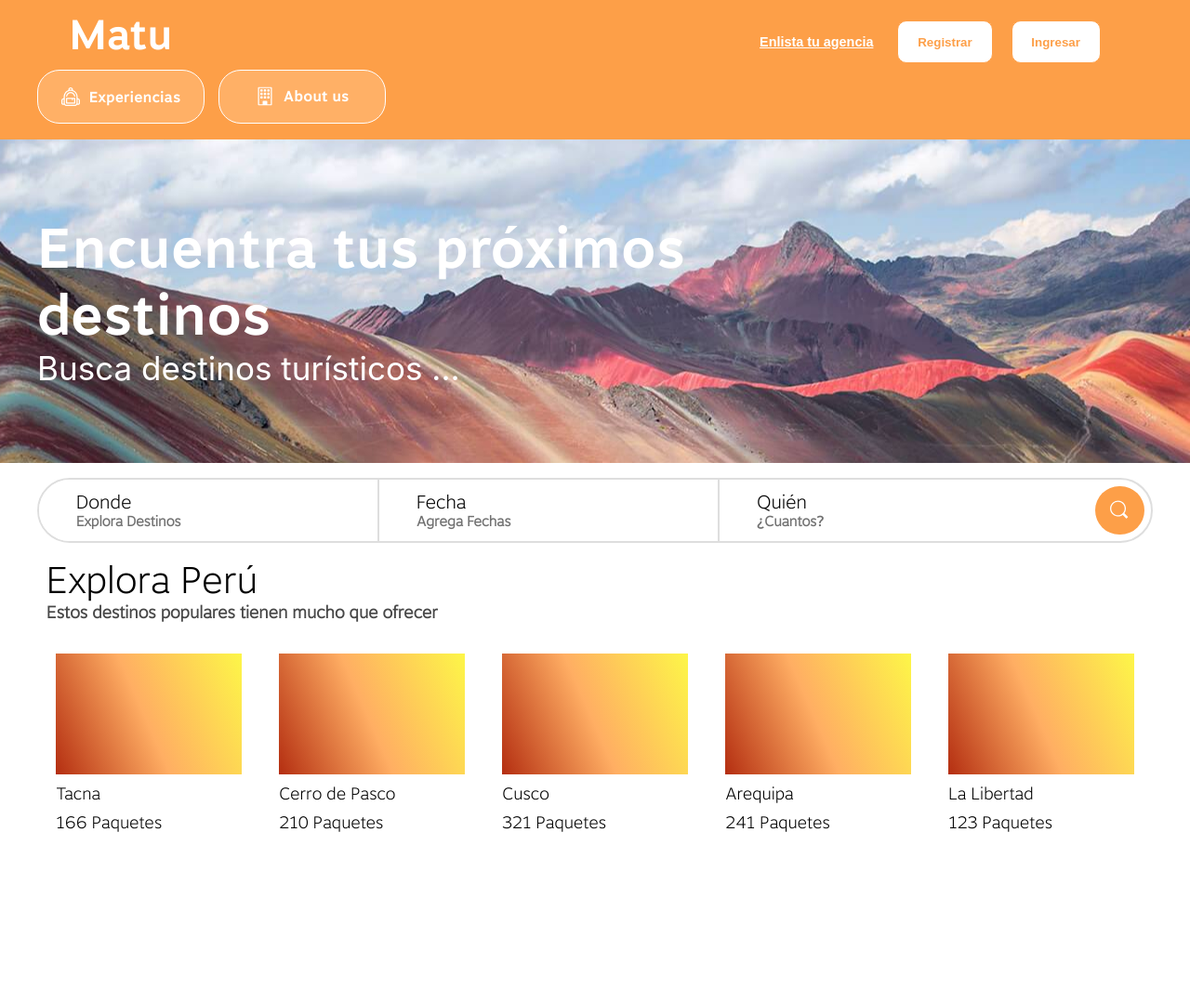
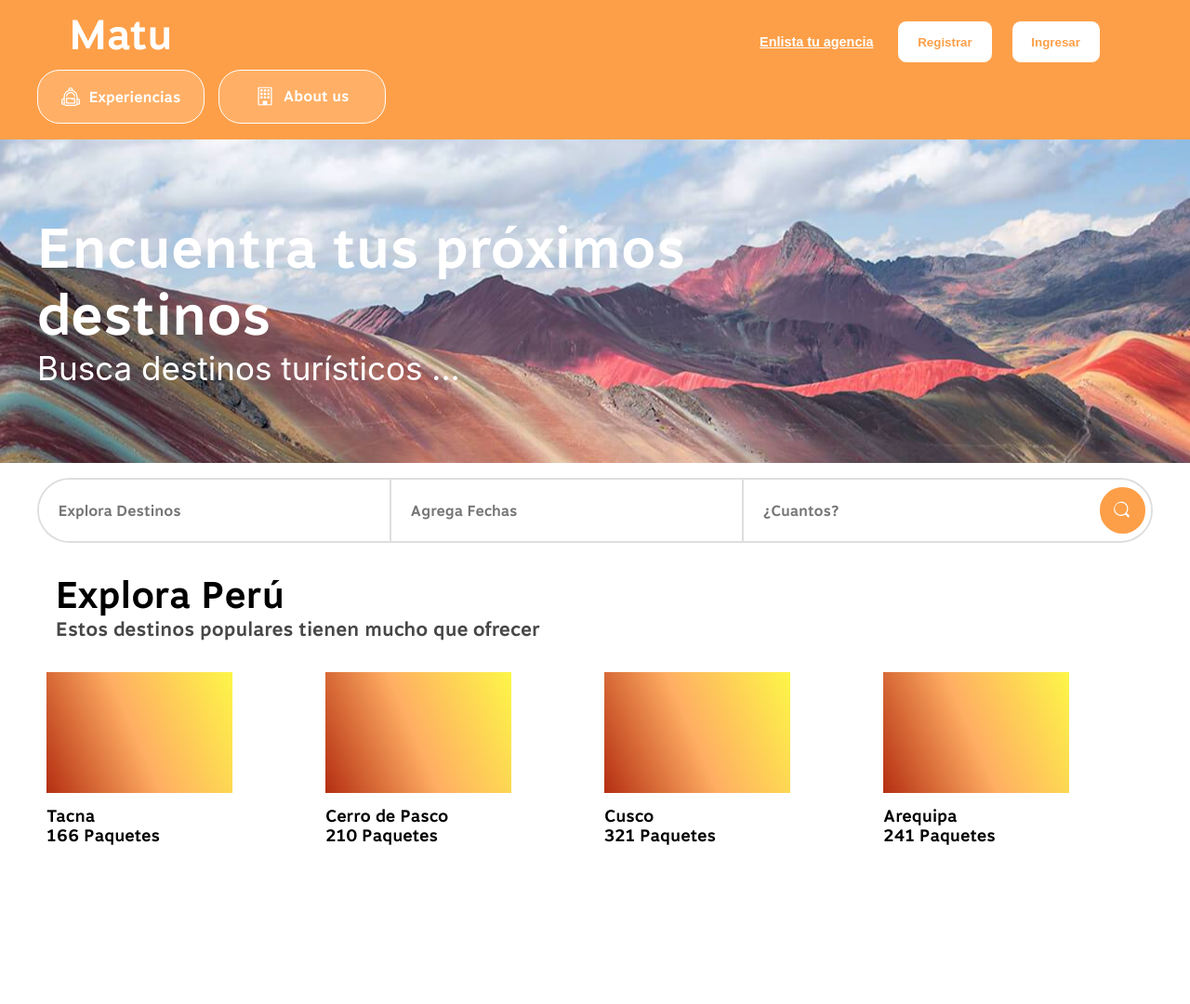
Before and after one commit to roquidev/Matu, a Django app: page /demo/ in a window 1280 px wide. Shown: the whole page at 93% size. Run offline with Django 4.2, Linux system fonts and the light colour scheme; some libraries are stand-ins or nearby versions.

Commit message:
SearchBox & Slider

```diff
--- a/static/demo.css
+++ b/static/demo.css
@@ -173,13 +173,7 @@
     font-size: 2.19rem;
     font-family: Inter;
 }
-.slogan {
-    overflow: hidden;
-    display: flex;
-    flex-direction: column;
-    align-items: flex-start;
-    justify-content: center;
-}
+
 .banner-component {
     width: 120rem;
     height: 21.75rem;
@@ -196,45 +190,34 @@
     font-size: 3.75rem;
 }
 
-.explora-destinos {
-    position: relative;
-    font-size: 0.94rem;
-    font-weight: 600;
-    color: #717171;
-}
-.date,
-.where {
-    background-color: #fff;
-    border-right: 2px solid #dedede;
+.slogan {
+    overflow: hidden;
     display: flex;
     flex-direction: column;
     align-items: flex-start;
     justify-content: center;
 }
-.where {
-    align-self: stretch;
-    flex: 1;
-    overflow: hidden;
-    padding: 0.56rem 2.5rem;
-}
-.date {
-    padding: 0 2.5rem;
-}
-.circle-container-icon,
+
+.where,
 .date,
 .who {
-    align-self: stretch;
-    flex: 1;
-    overflow: hidden;
-}
-.who {
-    background-color: #fff;
+    border: none;
+    border-right: 2px solid #dedede;
+    width: 100%;
+    height: 100%;
     display: flex;
     flex-direction: column;
     align-items: flex-start;
     justify-content: center;
-    padding: 0 2.5rem;
+    font-family: Motiva-Bold;
+    padding: 0 1.3rem;
+    font-size: 1rem;
 }
+
+.who {
+    border-right: none;
+}
+
 .circle-container-icon {
     position: relative;
     border-radius: 100px;
@@ -245,12 +228,10 @@
     padding: 15px;
 }
 .search-icon {
-    align-self: stretch;
-    width: 6.25rem;
-    flex-direction: row;
-    justify-content: center;
-    padding: 0.44rem 0.44rem 0.44rem 2.5rem;
+    border: none;
+    background-color: white;
 }
+
 .search-icon,
 .searchbox,
 .searchbox-component {
@@ -263,7 +244,6 @@
 .searchbox {
     align-self: stretch;
     border-radius: 100px;
-    background-color: #fff;
     border: 2px solid #dedede;
     height: 4.38rem;
     flex-direction: row;
@@ -284,57 +264,19 @@
     font-weight: 600;
     color: #474747;
 }
-.tacna-child {
-    position: relative;
-    background: linear-gradient(66.25deg, #b42e11, #ffae63 47.92%, #fdf648);
-    width: 12.5rem;
-    height: 8.13rem;
-    overflow: hidden;
-    flex-shrink: 0;
-}
-.tacna {
-    background-color: #fff;
-    width: 13.75rem;
-    height: 13.75rem;
-    display: flex;
-    flex-direction: column;
-    align-items: flex-start;
-    justify-content: center;
-    padding: 0.63rem;
-    box-sizing: border-box;
-    gap: 0.63rem;
-}
+
 .body,
-.carrusel,
-.desktop1,
-.explore-component {
+.desktop1 {
     overflow: hidden;
     display: flex;
     justify-content: flex-start;
 }
-.carrusel {
-    align-self: stretch;
-    flex-direction: row;
-    align-items: center;
-    padding: 1.25rem 0;
-    gap: 1.25rem;
-    font-size: 1.13rem;
-}
+
 .body,
-.desktop1,
-.explore-component {
+.desktop1 {
     flex-direction: column;
 }
-.explore-component {
-    align-self: stretch;
-    height: 27.88rem;
-    flex-shrink: 0;
-    align-items: flex-start;
-    padding: 0 0.63rem;
-    box-sizing: border-box;
-    font-size: 2.5rem;
-    color: #000;
-}
+
 .body,
 .desktop1 {
     align-items: center;
--- /dev/null
+++ b/static/slider.css
@@ -0,0 +1,64 @@
+.explore-container {
+    margin-top: 1rem;
+    display: flex;
+    flex-direction: column;
+    align-items: start;
+    justify-content: center;
+    padding: 0 1.25rem;
+    box-sizing: border-box;
+    width: 100%;
+    font-family: Motiva-Bold;
+
+    .title {
+        font-size: 2.5rem;
+        font-weight: 600;
+        color: black;
+    }
+
+    .content {
+        font-size: 1.3rem;
+        font-weight: 400;
+        color: #474747;
+    }
+}
+
+.slider-container {
+    margin-top: 1.5rem;
+    display: flex;
+    align-items: center;
+    flex-direction: row;
+    width: 100%;
+}
+
+.slider {
+    display: flex;
+    overflow: hidden;
+    flex-direction: row;
+}
+
+.card {
+    background-color: #fff;
+    display: flex;
+    flex-direction: column;
+    align-items: flex-start;
+    justify-content: center;
+    padding: 0.63rem;
+    box-sizing: border-box;
+}
+
+.card-image {
+    position: relative;
+    background: linear-gradient(66.25deg, #b42e11, #ffae63 47.92%, #fdf648);
+    width: 12.5rem;
+    height: 8.13rem;
+    overflow: hidden;
+    flex-shrink: 0;
+    margin-bottom: 5%;
+}
+
+.card-content {
+    color: black;
+    font-size: 1.13rem;
+    font-weight: 700;
+    font-family: Motiva-Bold;
+}
--- a/templates/homepage/demo.html
+++ b/templates/homepage/demo.html
@@ -1,6 +1,18 @@
 {% load static %}
 <link rel="stylesheet" href="{% static 'main.css' %}" />
 <link rel="stylesheet" href="{% static 'demo.css' %}" />
+<link rel="stylesheet" href="{% static 'slider.css' %}" />
+
+<link
+    rel="stylesheet"
+    href="https://cdnjs.cloudflare.com/ajax/libs/slick-carousel/1.9.0/slick.min.css"
+/>
+<link
+    rel="stylesheet"
+    href="https://cdnjs.cloudflare.com/ajax/libs/slick-carousel/1.9.0/slick-theme.min.css"
+/>
+<script src="https://code.jquery.com/jquery-3.6.0.min.js"></script>
+<script src="https://cdnjs.cloudflare.com/ajax/libs/slick-carousel/1.9.0/slick.min.js"></script>
 
 {% block content %}
 <!-- ======= Hero Section ======= -->
@@ -42,61 +54,55 @@
                     <div class="banner-text">Busca destinos turísticos ...</div>
                 </div>
             </div>
+
             <div class="searchbox-component">
                 <div class="searchbox">
-                    <div class="where">
-                        <div class="matu">Donde</div>
-                        <div class="explora-destinos">Explora Destinos</div>
-                    </div>
-                    <div class="date">
-                        <div class="matu">Fecha</div>
-                        <div class="explora-destinos">Agrega Fechas</div>
-                    </div>
-                    <div class="who">
-                        <div class="matu">Quién</div>
-                        <div class="explora-destinos">¿Cuantos?</div>
-                    </div>
-                    <div class="search-icon">
+                    <input class="where" placeholder="Explora Destinos" />
+                    <input class="date" placeholder="Agrega Fechas" />
+                    <input class="who" placeholder="¿Cuantos?" />
+                    <button class="search-icon">
                         <img
                             class="circle-container-icon"
                             alt=""
                             src="{% static 'img/mag-glass-icon.svg' %}"
                         />
-                    </div>
+                    </button>
                 </div>
             </div>
-            <div class="explore-component">
-                <div class="slogan">
-                    <div class="matu">Explora Perú</div>
-                    <div class="estos-destinos-populares">
-                        Estos destinos populares tienen mucho que ofrecer
+
+            <div class="explore-container">
+                <div class="title">Explora Perú</div>
+                <div class="content">
+                    Estos destinos populares tienen mucho que ofrecer
+                </div>
+            </div>
+
+            <div class="slider-container">
+                <div class="slider">
+                    <div class="card">
+                        <div class="card-image"></div>
+                        <div class="card-content">Tacna</div>
+                        <div class="card-content">166 Paquetes</div>
                     </div>
-                </div>
-                <div class="carrusel">
-                    <div class="tacna">
-                        <div class="tacna-child"></div>
-                        <div class="matu">Tacna</div>
-                        <div class="matu">166 Paquetes</div>
+                    <div class="card">
+                        <div class="card-image"></div>
+                        <div class="card-content">Cerro de Pasco</div>
+                        <div class="card-content">210 Paquetes</div>
                     </div>
-                    <div class="tacna">
-                        <div class="tacna-child"></div>
-                        <div class="matu">Cerro de Pasco</div>
-                        <div class="matu">210 Paquetes</div>
+                    <div class="card">
+                        <div class="card-image"></div>
+                        <div class="card-content">Cusco</div>
+                        <div class="card-content">321 Paquetes</div>
                     </div>
-                    <div class="tacna">
-                        <div class="tacna-child"></div>
-                        <div class="matu">Cusco</div>
-                        <div class="matu">321 Paquetes</div>
+                    <div class="card">
+                        <div class="card-image"></div>
+                        <div class="card-content">Arequipa</div>
+                        <div class="card-content">241 Paquetes</div>
                     </div>
-                    <div class="tacna">
-                        <div class="tacna-child"></div>
-                        <div class="matu">Arequipa</div>
-                        <div class="matu">241 Paquetes</div>
-                    </div>
-                    <div class="tacna">
-                        <div class="tacna-child"></div>
-                        <div class="matu">La Libertad</div>
-                        <div class="matu">123 Paquetes</div>
+                    <div class="card">
+                        <div class="card-image"></div>
+                        <div class="card-content">La Libertad</div>
+                        <div class="card-content">123 Paquetes</div>
                     </div>
                 </div>
             </div>
@@ -104,4 +110,14 @@
     </div>
 </div>
 
+<script>
+    $(document).ready(function () {
+        $(".slider").slick({
+            slidesToShow: 4,
+            slidesToScroll: 1,
+            prevArrow: $(".prev-btn"),
+            nextArrow: $(".next-btn"),
+        });
+    });
+</script>
 {% endblock content %}
```
